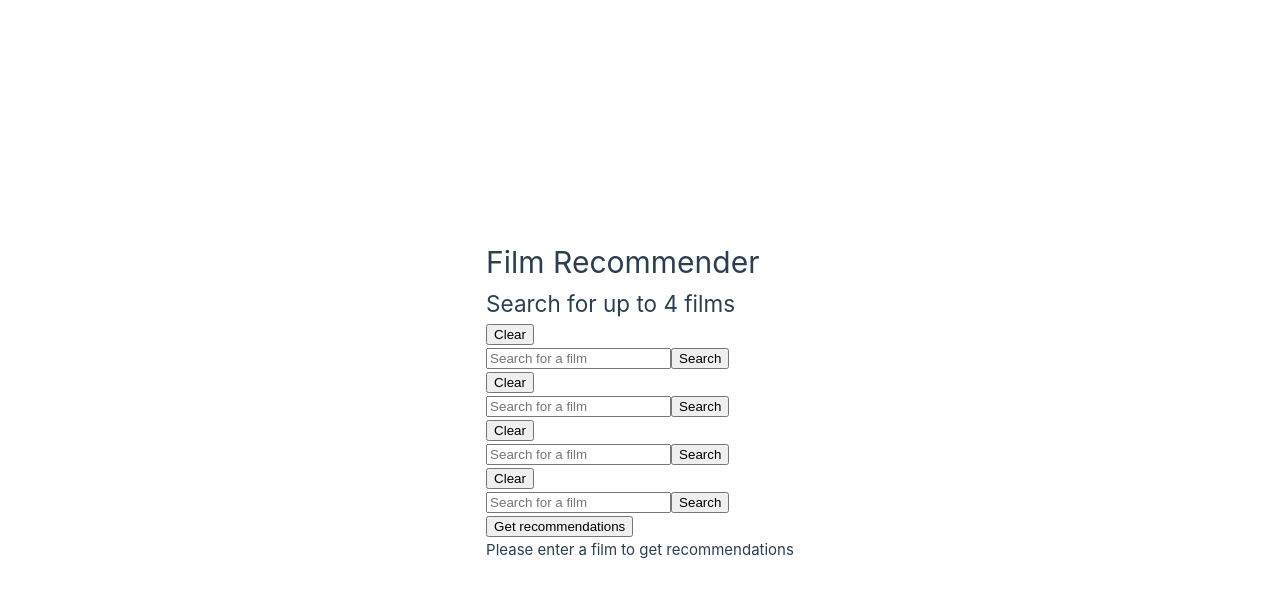
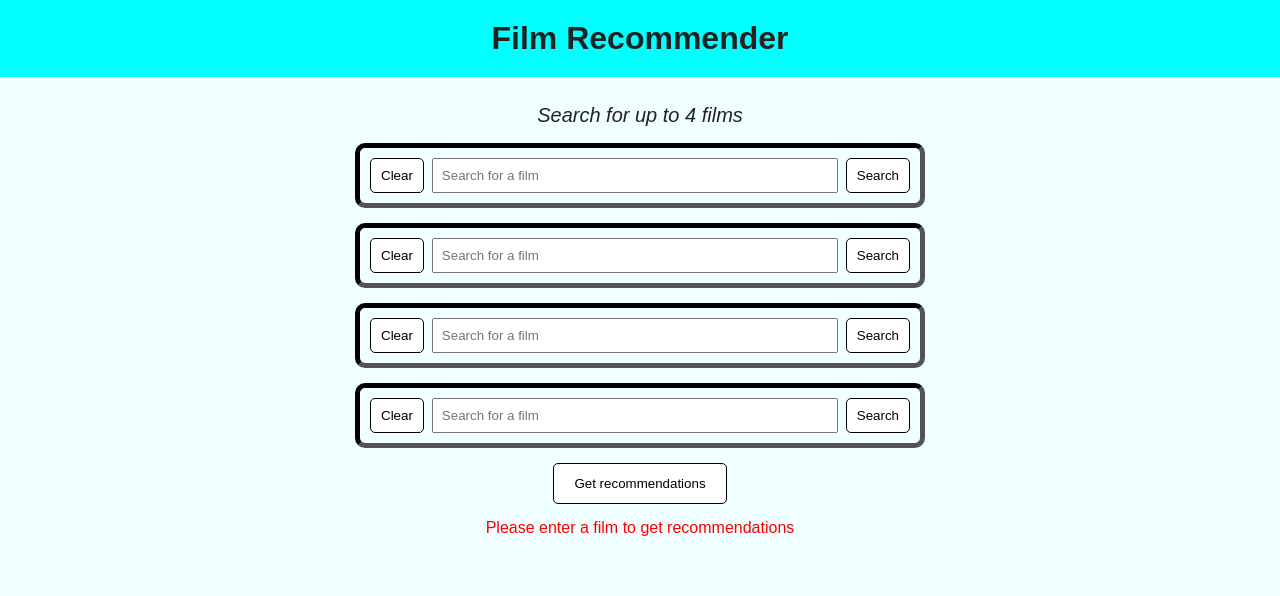
Before and after one commit to jakelineham/film-recommmendation-system, a Vue app in the folder frontend/: page / in a window 1280 px wide. Both pictures are taken after a click on the button "Get recommendations". Shown: the top 596 px of the page. Built offline with nearby package versions, Linux system fonts and the light colour scheme.

Commit message:
Changes page styling

```diff
--- a/frontend/src/App.vue
+++ b/frontend/src/App.vue
@@ -19,13 +19,15 @@ function selectFilm(film, index) {
   <main>
     <h2>Search for up to 4 films</h2>
 
-    <SearchBox @filmSelected="selectFilm($event, 0)" />
+    <div id="searchBoxes">
+      <SearchBox @filmSelected="selectFilm($event, 0)" />
 
-    <SearchBox @filmSelected="selectFilm($event, 1)" />
+      <SearchBox @filmSelected="selectFilm($event, 1)" />
 
-    <SearchBox @filmSelected="selectFilm($event, 2)" />
+      <SearchBox @filmSelected="selectFilm($event, 2)" />
 
-    <SearchBox @filmSelected="selectFilm($event, 3)" />
+      <SearchBox @filmSelected="selectFilm($event, 3)" />
+    </div>
 
     <Recommend :selectedFilms="selectedFilms"/>
   </main>
--- a/frontend/src/assets/base.css
+++ /dev/null
@@ -1,86 +0,0 @@
-/* color palette from <https://github.com/vuejs/theme> */
-:root {
-  --vt-c-white: #ffffff;
-  --vt-c-white-soft: #f8f8f8;
-  --vt-c-white-mute: #f2f2f2;
-
-  --vt-c-black: #181818;
-  --vt-c-black-soft: #222222;
-  --vt-c-black-mute: #282828;
-
-  --vt-c-indigo: #2c3e50;
-
-  --vt-c-divider-light-1: rgba(60, 60, 60, 0.29);
-  --vt-c-divider-light-2: rgba(60, 60, 60, 0.12);
-  --vt-c-divider-dark-1: rgba(84, 84, 84, 0.65);
-  --vt-c-divider-dark-2: rgba(84, 84, 84, 0.48);
-
-  --vt-c-text-light-1: var(--vt-c-indigo);
-  --vt-c-text-light-2: rgba(60, 60, 60, 0.66);
-  --vt-c-text-dark-1: var(--vt-c-white);
-  --vt-c-text-dark-2: rgba(235, 235, 235, 0.64);
-}
-
-/* semantic color variables for this project */
-:root {
-  --color-background: var(--vt-c-white);
-  --color-background-soft: var(--vt-c-white-soft);
-  --color-background-mute: var(--vt-c-white-mute);
-
-  --color-border: var(--vt-c-divider-light-2);
-  --color-border-hover: var(--vt-c-divider-light-1);
-
-  --color-heading: var(--vt-c-text-light-1);
-  --color-text: var(--vt-c-text-light-1);
-
-  --section-gap: 160px;
-}
-
-@media (prefers-color-scheme: dark) {
-  :root {
-    --color-background: var(--vt-c-black);
-    --color-background-soft: var(--vt-c-black-soft);
-    --color-background-mute: var(--vt-c-black-mute);
-
-    --color-border: var(--vt-c-divider-dark-2);
-    --color-border-hover: var(--vt-c-divider-dark-1);
-
-    --color-heading: var(--vt-c-text-dark-1);
-    --color-text: var(--vt-c-text-dark-2);
-  }
-}
-
-*,
-*::before,
-*::after {
-  box-sizing: border-box;
-  margin: 0;
-  font-weight: normal;
-}
-
-body {
-  min-height: 100vh;
-  color: var(--color-text);
-  background: var(--color-background);
-  transition:
-    color 0.5s,
-    background-color 0.5s;
-  line-height: 1.6;
-  font-family:
-    Inter,
-    -apple-system,
-    BlinkMacSystemFont,
-    'Segoe UI',
-    Roboto,
-    Oxygen,
-    Ubuntu,
-    Cantarell,
-    'Fira Sans',
-    'Droid Sans',
-    'Helvetica Neue',
-    sans-serif;
-  font-size: 15px;
-  text-rendering: optimizeLegibility;
-  -webkit-font-smoothing: antialiased;
-  -moz-osx-font-smoothing: grayscale;
-}
--- a/frontend/src/assets/main.css
+++ /dev/null
@@ -1,37 +0,0 @@
-@import './base.css';
-
-#app {
-  max-width: 1280px;
-  margin: 0 auto;
-  padding: 2rem;
-  font-weight: normal;
-}
-
-a,
-.green {
-  text-decoration: none;
-  color: hsla(160, 100%, 37%, 1);
-  transition: 0.4s;
-  padding: 3px;
-}
-
-@media (hover: hover) {
-  a:hover {
-    background-color: hsla(160, 100%, 37%, 0.2);
-  }
-}
-
-@media (min-width: 1024px) {
-  body {
-    display: flex;
-    place-items: center;
-  }
-
-  /*
-  #app {
-    display: grid;
-    grid-template-columns: 1fr 1fr;
-    padding: 0 2rem;
-  }
-  */
-}
--- /dev/null
+++ b/frontend/src/assets/style.css
@@ -0,0 +1,127 @@
+
+body {
+    margin: 0;
+    font-family: Arial;
+    color: #222;
+    background-color:azure;
+}
+
+header {
+    text-align: center;
+    padding: 10px;
+    background-color:cyan;
+}
+
+header h1 {
+    margin: 10px;
+}
+
+main {
+    max-width: 1300px;
+    margin: 0 auto;
+    padding: 10px 30px;
+}
+
+h2 {
+    text-align: center;
+    font-size: 20px;
+    font-weight: normal;
+    font-style: italic;
+}
+
+button {
+    background-color: white;
+    border: 1px black solid;
+    border-radius: 5px;
+    cursor: pointer;
+}
+
+button:hover {
+    background-color: #eee;
+}
+
+/* Search box */
+#searchBoxes {
+    max-width: 600px;
+    margin: 5px auto;
+}
+
+.searchBox {
+    border:black 5px;
+    border-style: inset;
+    border-radius: 10px;
+    padding: 10px;
+    margin: 15px;
+}
+
+.searchInput {
+    display: flex;
+    align-items: flex-start;
+    gap: 8px;
+}
+
+.searchForm {
+    display: flex;
+    flex: 1;
+    gap: 8px;
+}
+
+.searchForm input {
+    flex: 1;
+    padding: 8px;
+}
+
+.searchForm button,
+.clearButton {
+    padding: 9px 10px;
+}
+
+.searchResults {
+    display: flex;
+    flex-direction: column;
+    gap: 5px;
+    margin: 15px;
+}
+
+/* Recommendations style */
+
+#recommendButton {
+    display: block;
+    margin: auto;
+    padding: 12px 20px;
+}
+
+#emptyFilmsMessage {
+    text-align: center;
+    color: red;
+    margin: 15px;
+}
+
+#recommendationsGrid {
+    display: flex;
+    background-color: cyan;
+    border: 3px solid black;
+    margin-top: 20px;
+}
+
+.filmDetails {
+    flex: 1;
+    padding: 12px;
+    border-right: 3px solid black;
+}
+
+.filmDetails h3 {
+    font-size: 20px;
+    font-weight: bold;
+    text-align: center;
+}
+
+.filmDetails img {
+    display: block;
+    margin: 10px auto;
+}
+
+.filmDetails p {
+    font-size: 14px;
+    text-align: center;
+}
--- a/frontend/src/components/Recommend.vue
+++ b/frontend/src/components/Recommend.vue
@@ -48,16 +48,28 @@ async function getRecApi(film) {
 
 <template>
     <div>
-        <button @click="getRecs(selectedFilms)">Get recommendations</button>
+        <button
+        @click="getRecs(selectedFilms)"
+        id="recommendButton">
+        Get recommendations
+        </button>
 
-        <div v-if="emptyFilms">Please enter a film to get recommendations</div>
+        <div v-if="emptyFilms" id="emptyFilmsMessage">
+            Please enter a film to get recommendations
+        </div>
 
         <div
         v-if="recommendations.length > 0"
-        v-for="film in recommendations" :key="film.id">
-            <h3>{{ film.title }}</h3>
-            <img :src="`https://image.tmdb.org/t/p/w185/${ film.poster_path }`"/>
-            <p>{{ film.overview }}</p>
+        id="recommendationsGrid"
+        >
+            <div
+            v-for="film in recommendations"
+            :key="film.id"
+            class="filmDetails">
+                <h3>{{ film.title }}</h3>
+                <img :src="`https://image.tmdb.org/t/p/w185/${ film.poster_path }`"/>
+                <p>{{ film.overview }}</p>
+            </div>
         </div>
     </div>
 </template>
--- a/frontend/src/components/SearchBox.vue
+++ b/frontend/src/components/SearchBox.vue
@@ -37,18 +37,20 @@ function clear() {
 </script>
 
 <template>
-    <div>
-        <button @click="clear">Clear</button>
+    <div class="searchBox">
+        <div class="searchInput">
+            <button @click="clear" class="clearButton">Clear</button>
 
-        <form @submit.prevent="submit">
-            <input
-            v-model="filmName"
-            placeholder="Search for a film"/>
+            <form @submit.prevent="submit" class="searchForm">
+                <input
+                v-model="filmName"
+                placeholder="Search for a film"/>
 
-            <button type="submit">Search</button>
-        </form>
+                <button type="submit">Search</button>
+            </form>
+        </div>
 
-        <div v-if="searchResults.length > 0">
+        <div v-if="searchResults.length > 0" class ="searchResults">
             <button
             v-for="film in searchResults"
             :key = "film.id"
--- a/frontend/src/main.js
+++ b/frontend/src/main.js
@@ -1,4 +1,4 @@
-import './assets/main.css'
+import './assets/style.css'
 
 import { createApp } from 'vue'
 import App from './App.vue'
```
